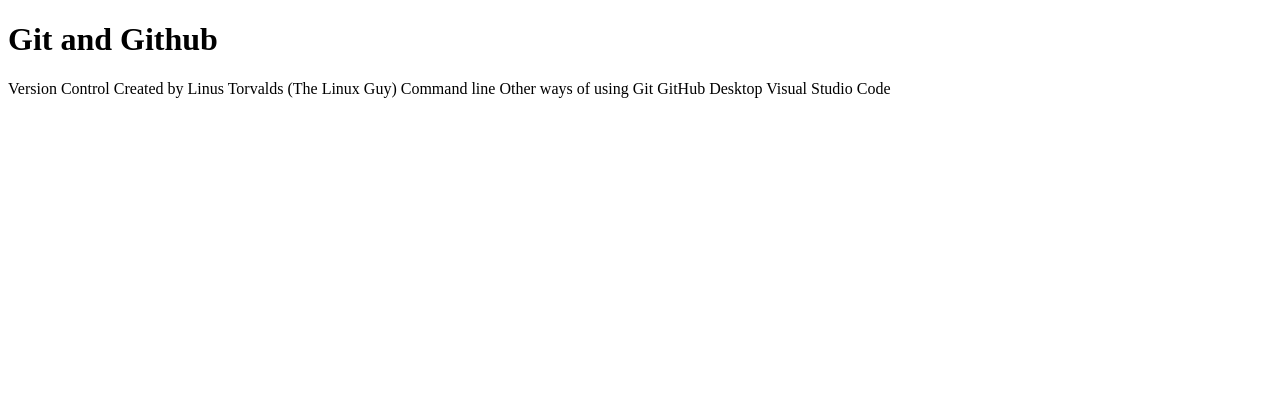
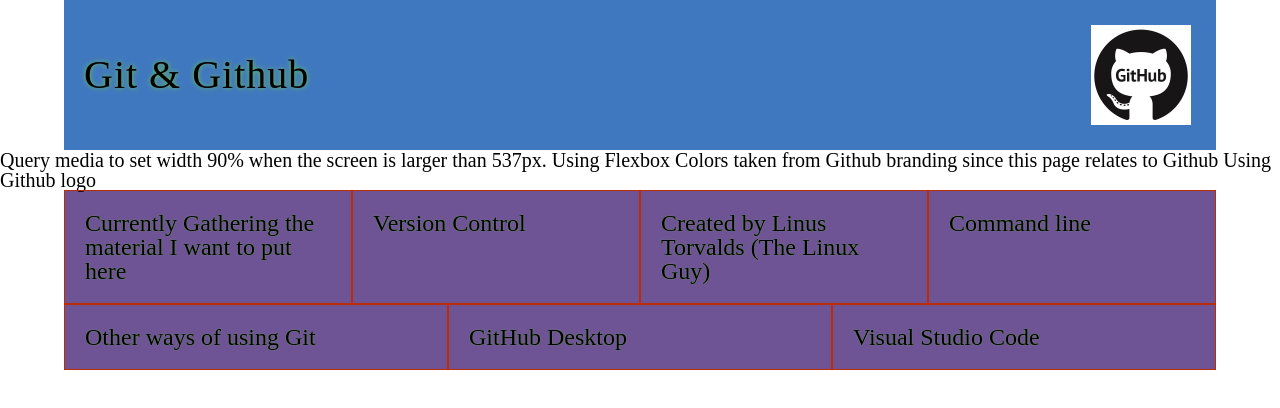
Before and after one commit to abonello/Frontend-Examples, a plain HTML site: page versionControl.html in a window 1280 px wide. Drawn offline with nearby package versions, Linux system fonts and the light colour scheme.

Commit message:
gathering information 1

```diff
--- /dev/null
+++ b/css/style1.css
@@ -0,0 +1,73 @@
+body {
+    color: black;
+    font-size: 20px;
+}
+header {
+    display: flex;
+    flex-flow: row nowrap;
+    justify-content: space-between;
+    align-items: center;
+
+    height: 150px;
+    background-color: #4078c0;
+    width: 100%;
+    min-width: 320px;
+    margin: 0 auto;
+}
+header h1 {
+    flex: 1;
+    font-size: 2em;
+    letter-spacing: 1px;
+    /*line-height: 150px;*/
+    padding: 20px;
+    text-shadow: 0 0 5px #6cc644;
+}
+
+header img {
+    flex: 0 0 100px;
+    margin: 25px;
+    /*line-height: 150px;*/
+}
+
+.container {
+    width: 100%;
+    background-color: #6e5494;
+    display: flex;
+    flex-flow: row wrap;
+    min-width: 320px;
+    margin: 0 auto;
+
+}
+p {
+    flex: 1;
+    padding: 20px;
+    min-width: 200px;
+    border: 1px solid #bd2c00;
+    text-shadow: 0 0 1px #6cc644;
+    font-size: 1.2em;
+}
+
+/*
+.swatch-github-green {
+	background-color:#6cc644;
+}
+.swatch-github-red {
+	background-color:#bd2c00;
+}
+.swatch-github-orange {
+	background-color:#c9510c;
+}
+.swatch-github-purple {
+    background-color:#6e5494;
+    */
+
+@media screen and (min-width: 537px) {
+
+    header {
+        width: 90%;
+    }
+
+    .container {
+        width: 90%;
+    }
+}
--- a/versionControl.html
+++ b/versionControl.html
@@ -5,15 +5,30 @@
     <meta name="viewport" content="width=device-width, initial-scale=1.0">
     <meta http-equiv="X-UA-Compatible" content="ie=edge">
     <title>Git and Github</title>
+    <link rel="stylesheet" type="text/css" href="css/reset.css">
+    <link rel="stylesheet" type="text/css" href="css/style1.css">
 </head>
 <body>
-    <h1>Git and Github</h1>
-    Version Control
-    Created by Linus Torvalds (The Linux Guy)
-    Command line
-    Other ways of using Git
-    GitHub Desktop
-    Visual Studio Code
+    <header>
+    <h1>Git & Github</h1>
+    <img src="img/github-collab-retina-preview.gif" alt="github cat image" width="100px" height="100px">
+    </header>
+Query media to set width 90% when the screen is larger than 537px.
+Using Flexbox
+Colors taken from Github branding since this page relates to Github
+Using Github logo
+    <div class="container">
+    <p>Currently Gathering the material I want to put here</p>
+    <p>Version Control</p>
+    <p>Created by Linus Torvalds (The Linux Guy)</p>
+    <p>Command line</p>
+    <p>Other ways of using Git</p>
+    <p>GitHub Desktop</p>
+    <p>Visual Studio Code</p>
+    </div>
+
 
 </body>
+<script type="text/javascript" src="http://code.jquery.com/jquery.min.js"></script>
+<script type="text/javascript" src="https://ajax.googleapis.com/ajax/libs/jquery/1.12.4/jquery.min.js"></script>
 </html>
```
Also changed, not shown: img/github-collab-retina-preview.gif (added).
